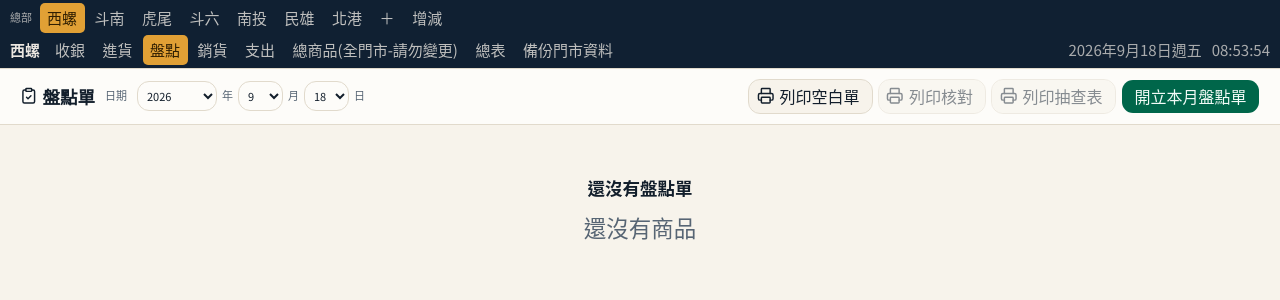
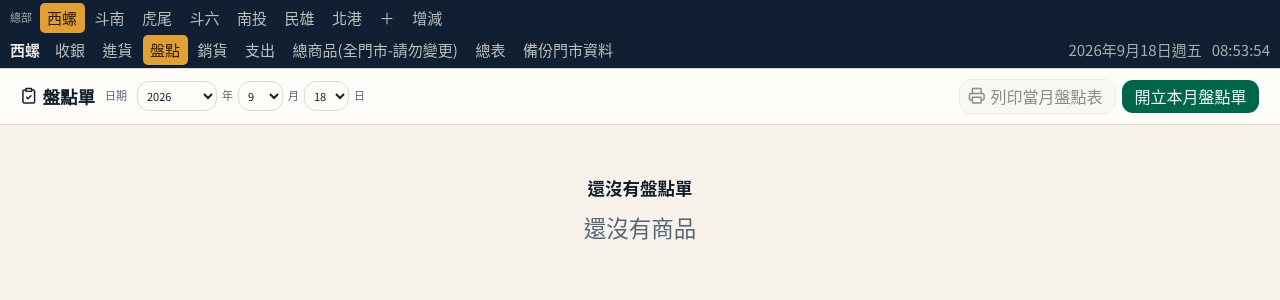
Before and after one commit to samsam60076-maker/sop, a Next.js app in the folder men-shi-pos/: page /stocktake in a window 1280 px wide. Shown: the top 300 px of the page. Built offline with nearby package versions, Linux system fonts and the light colour scheme.

Commit message:
盤點只留列印當月盤點表。

```diff
--- a/men-shi-pos/components/stocktake-view.tsx
+++ b/men-shi-pos/components/stocktake-view.tsx
@@ -383,10 +383,6 @@ export function StocktakeView() {
             }}
           />
           <div className="ml-auto flex flex-wrap gap-1">
-            <Button size="sm" variant="outline" onClick={() => printSheet("blank")}>
-              <Printer data-icon="inline-start" />
-              列印空白單
-            </Button>
             <Button
               size="sm"
               variant="outline"
@@ -394,16 +390,7 @@ export function StocktakeView() {
               disabled={!current}
             >
               <Printer data-icon="inline-start" />
-              列印核對
-            </Button>
-            <Button
-              size="sm"
-              variant="outline"
-              onClick={() => printSheet("audit")}
-              disabled={!current}
-            >
-              <Printer data-icon="inline-start" />
-              列印抽查表
+              列印當月盤點表
             </Button>
             {current ? (
               <Button size="sm" type="button" variant="outline" onClick={removeSheet}>
@@ -898,7 +885,7 @@ export function StocktakeView() {
       {current && (
         <StocktakePrintSheet
           shopName={displayShopName(normalizeSettings(state.settings))}
-          title={printAudit ? "冰箱抽查表" : current.title}
+          title={`${current.title}盤點表`}
           number={current.number}
           countedOn={formatDateYmd(stocktakeCountedAt(current))}
           confirmedAt={
@@ -1078,7 +1065,7 @@ function StocktakePrintSheet({
       )}
     >
       <p className="font-semibold">
-        {shopName} · {printAudit ? "冰箱抽查表" : title} · {number} · {countedOn}
+        {shopName} · {title} · {number} · {countedOn}
       </p>
       <p className="text-[0.95em] text-muted-foreground">
         {confirmedAt ? `入帳 ${confirmedAt}` : "草稿"}
```
Also changed, not shown: 1 other file (tests, documents, lock files or other folders).
